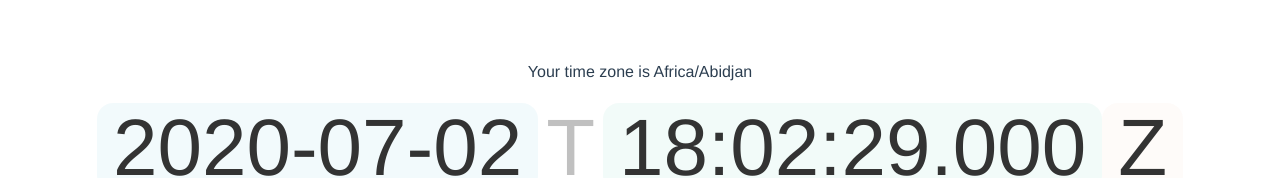
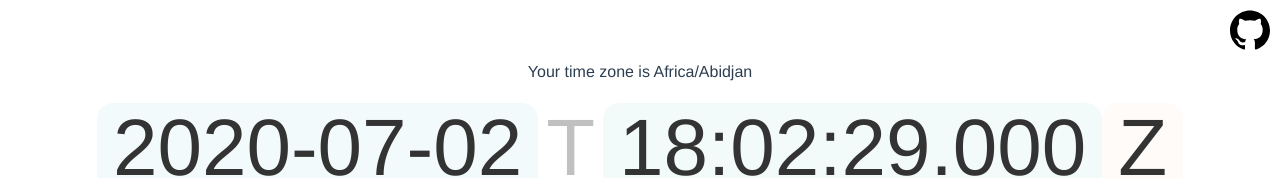
Before and after one commit to ponycode/iso8601.info, a Vue app: page / in a window 1280 px wide. Shown: the top 178 px of the page. Built offline with nearby package versions, Linux system fonts and the light colour scheme.

Commit message:
add github link

```diff
--- a/src/components/Home.vue
+++ b/src/components/Home.vue
@@ -1,4 +1,11 @@
 <template>
+  <div>
+    <a class="githubLogo" href="https://github.com/ponycode/iso8601.info" title="View the source code for this project on GitHub">
+      <svg xmlns="http://www.w3.org/2000/svg" viewBox="0 0 24 24">
+        <defs/>
+        <path d="M12 .297c-6.63 0-12 5.373-12 12 0 5.303 3.438 9.8 8.205 11.385.6.113.82-.258.82-.577 0-.285-.01-1.04-.015-2.04-3.338.724-4.042-1.61-4.042-1.61C4.422 18.07 3.633 17.7 3.633 17.7c-1.087-.744.084-.729.084-.729 1.205.084 1.838 1.236 1.838 1.236 1.07 1.835 2.809 1.305 3.495.998.108-.776.417-1.305.76-1.605-2.665-.3-5.466-1.332-5.466-5.93 0-1.31.465-2.38 1.235-3.22-.135-.303-.54-1.523.105-3.176 0 0 1.005-.322 3.3 1.23.96-.267 1.98-.399 3-.405 1.02.006 2.04.138 3 .405 2.28-1.552 3.285-1.23 3.285-1.23.645 1.653.24 2.873.12 3.176.765.84 1.23 1.91 1.23 3.22 0 4.61-2.805 5.625-5.475 5.92.42.36.81 1.096.81 2.22 0 1.606-.015 2.896-.015 3.286 0 .315.21.69.825.57C20.565 22.092 24 17.592 24 12.297c0-6.627-5.373-12-12-12"/>
+      </svg>
+    </a>
     <b-container fluid>
       <b-row class="mb-5">
         <b-col>
@@ -25,6 +32,7 @@
         </b-col>
       </b-row>
     </b-container>
+  </div>
 </template>
 
 <script>
@@ -93,4 +101,14 @@
     font-weight: 100;
   }
 }
+
+.githubLogo {
+  position: absolute;
+  top: 10px;
+  right: 10px;
+
+  display: inline-block;
+  height: 40px;
+  width: 40px;
+}
 </style>
```
Lines whose indentation alone changed are shown as unchanged.
